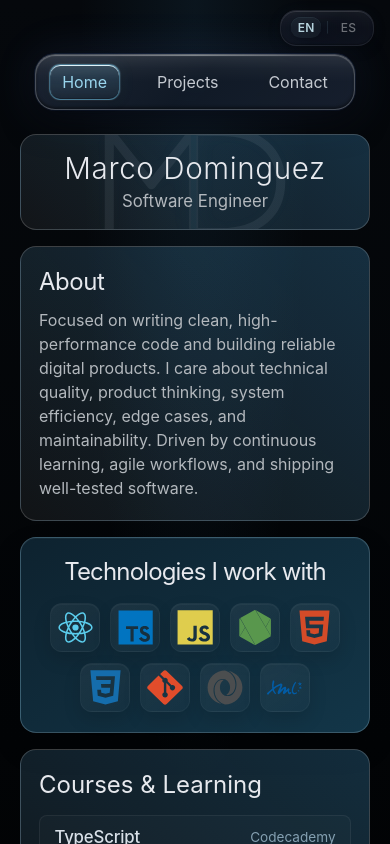
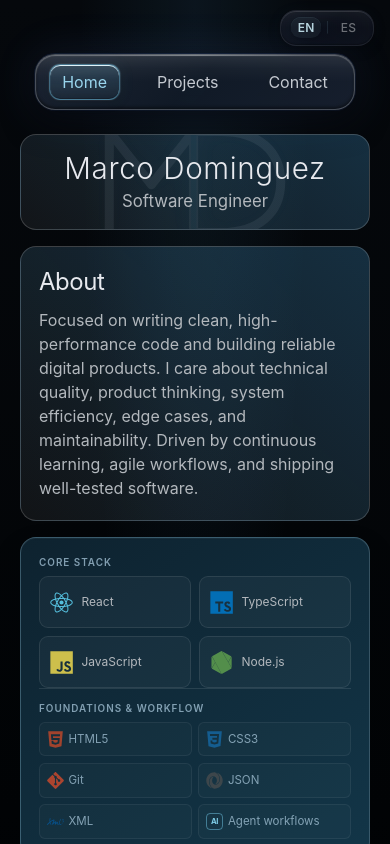
Before and after one commit to Marcodggz/portfolio, a React (Vite) app: page / in a window 390 px wide. Shown: the top 844 px of the page. Built offline with nearby package versions, Linux system fonts and the light colour scheme.

Commit message:
feat(home): improve technology stack hierarchy

```diff
--- a/src/components/home/Skills/Skills.module.css
+++ b/src/components/home/Skills/Skills.module.css
@@ -1,299 +1,124 @@
 .skills {
   display: flex;
-  text-align: center;
   flex-direction: column;
-  gap: 1.25rem;
   height: 100%;
-  padding: 1.25rem;
-
+  padding: 1.15rem;
   color: var(--color-text-primary);
-
-  background: linear-gradient(
-    145deg,
-    rgba(14, 35, 48, 0.98),
-    rgba(20, 58, 78, 0.92)
-  );
+  background: linear-gradient(145deg, rgba(14, 35, 48, 0.98), rgba(20, 58, 78, 0.92));
   border: 1px solid rgba(174, 215, 236, 0.26);
   border-radius: var(--radius-md);
-  box-shadow:
-    inset 0 1px 0 rgba(255, 255, 255, 0.04),
-    0 14px 30px rgba(0, 0, 0, 0.16);
+  box-shadow: inset 0 1px 0 rgba(255, 255, 255, 0.04), 0 14px 30px rgba(0, 0, 0, 0.16);
 }
 
-.skills h2 {
-  max-width: 18rem;
-  font-size: 1.87rem;
-  font-weight: 400;
-  line-height: 1.15;
-  letter-spacing: -0.035em;
+.header { margin-bottom: 0.55rem; }
+
+.eyebrow,
+.supporting > p {
+  margin: 0;
+  color: var(--color-text-meta);
+  font-size: 0.62rem;
+  font-weight: 600;
+  letter-spacing: 0.1em;
+  text-transform: uppercase;
 }
 
-.skills[data-language="es"] h2 {
-  font-size: 1.75rem;
+.coreGrid {
+  display: grid;
+  grid-template-columns: repeat(2, minmax(0, 1fr));
+  gap: 0.5rem;
 }
 
-.skillsIcons {
-  display: grid;
-  grid-template-columns: repeat(3, 1fr);
-  grid-template-rows: repeat(3, 1fr);
-  gap: 0.8rem;
-  padding: 0;
-  max-width: 407px;
-  margin-inline: auto;
-  text-align: center;
+.coreSkill {
+  position: relative;
+  display: flex;
+  align-items: center;
+  gap: 0.55rem;
+  min-height: 2.95rem;
+  padding: 0.5rem 0.6rem;
+  border: 1px solid rgba(255, 255, 255, 0.09);
+  border-radius: 9px;
+  background: rgba(255, 255, 255, 0.035);
+  color: var(--color-text-secondary);
+  font-size: 0.75rem;
+  line-height: 1.2;
+  overflow: hidden;
+  transition: border-color 0.18s ease, background-color 0.18s ease;
 }
 
-/* ── Tablet ≤ 1024px ────────────────────────────────────────────────────── */
-@media (max-width: 1024px) {
-  .skills {
-    /* Remove height: 100% to prevent excessive stretching */
-    height: auto;
-    padding: 1.5rem 1.25rem;
+.coreSkill img {
+  width: 23px;
+  height: 23px;
+  flex: 0 0 auto;
+  opacity: 0.84;
+}
+
+.supporting {
+  margin-top: auto;
+  padding-top: 0.8rem;
+  border-top: 1px solid rgba(255, 255, 255, 0.1);
+}
+
+.supportingList {
+  display: grid;
+  grid-template-columns: repeat(2, minmax(0, 1fr));
+  gap: 0.42rem;
+  margin-top: 0.5rem;
+}
+
+.supportingSkill {
+  position: relative;
+  display: inline-flex;
+  align-items: center;
+  gap: 0.3rem;
+  min-height: 2.15rem;
+  padding: 0.35rem 0.42rem;
+  border: 1px solid rgba(255, 255, 255, 0.06);
+  border-radius: 6px;
+  background: rgba(255, 255, 255, 0.018);
+  color: var(--color-text-meta);
+  font-size: 0.72rem;
+  line-height: 1;
+  overflow: hidden;
+  transition: border-color 0.18s ease, background-color 0.18s ease;
+}
+
+.supportingSkill img {
+  width: 17px;
+  height: 17px;
+  opacity: 0.68;
+}
+
+.skillName {
+  transition: opacity 0.16s ease, transform 0.16s ease;
+}
+
+@media (hover: hover) {
+  .coreSkill:hover,
+  .supportingSkill:hover {
+    border-color: rgba(126, 214, 247, 0.38);
+    background: rgba(114, 197, 230, 0.09);
   }
 
-  .skills h2 {
-    font-size: 1.7rem;
-    margin-bottom: 0.25rem;
-  }
-
-  .skills[data-language="es"] h2 {
-    font-size: 1.6rem;
-  }
 }
 
-.iconSkill {
-  position: relative;
-  display: grid;
-  place-items: center;
-  aspect-ratio: 1;
-  width: 100%;
-  max-width: 118px;
-  padding: 0.5rem;
-  justify-self: center;
-
-  background: linear-gradient(
-    145deg,
-    rgba(255, 255, 255, 0.055),
-    rgba(255, 255, 255, 0.018)
-  );
-  border: 1px solid rgba(255, 255, 255, 0.035);
-  border-radius: 12px;
-  box-shadow:
-    inset 0 1px 0 rgba(255, 255, 255, 0.035),
-    0 8px 18px rgba(0, 0, 0, 0.12);
-
-  transition:
-    transform 0.18s ease,
-    box-shadow 0.2s ease,
-    background-color 0.2s ease,
-    border-color 0.2s ease;
+.aiMark {
+  display: flex;
+  width: 17px;
+  height: 17px;
+  align-items: center;
+  justify-content: center;
+  border: 1px solid rgba(122, 213, 245, 0.45);
+  border-radius: 4px;
+  color: rgba(139, 222, 250, 0.9);
+  font-size: 0.48rem;
+  font-weight: 700;
+  letter-spacing: -0.04em;
+  line-height: 1;
+  box-sizing: border-box;
+  padding-top: 1px;
 }
 
-.iconSkill img {
-  width: 44px;
-  height: 44px;
-  opacity: 0.92;
-  transition:
-    transform 0.18s ease,
-    opacity 0.2s ease;
-}
-
-.iconSkill:hover {
-  transform: translateY(-2px);
-  background: rgba(255, 255, 255, 0.065);
-  border-color: rgba(154, 211, 239, 0.2);
-  box-shadow:
-    inset 0 1px 0 rgba(255, 255, 255, 0.05),
-    0 10px 22px rgba(0, 0, 0, 0.18);
-  z-index: 3;
-}
-
-.iconSkill:hover img {
-  opacity: 1;
-  transform: scale(1.05);
-}
-
-.caption {
-  position: absolute;
-  top: calc(100% + 5px);
-  left: 50%;
-  z-index: 4;
-
-  padding: 3px 8px;
-  border: 1px solid rgba(255, 255, 255, 0.08);
-  border-radius: 6px;
-
-  background: rgba(10, 18, 24, 0.96);
-  color: var(--color-text-primary);
-  box-shadow: 0 5px 12px rgba(0, 0, 0, 0.3);
-
-  font-size: 0.66rem;
-  line-height: 1.35;
-  letter-spacing: 0.02em;
-  white-space: nowrap;
-
-  opacity: 0;
-  visibility: hidden;
-  pointer-events: none;
-  transform: translateX(-50%) translateY(-3px);
-  transition:
-    opacity 0.16s ease,
-    transform 0.16s ease,
-    visibility 0.16s ease;
-}
-
-.iconSkill:hover .caption {
-  opacity: 1;
-  visibility: visible;
-  transform: translateX(-50%) translateY(0);
-}
-
-@media (prefers-reduced-motion: reduce) {
-  .iconSkill,
-  .caption {
-    transition: none;
-  }
-
-  .iconSkill:hover {
-    transform: none;
-  }
-
-  .iconSkill:hover .caption {
-    transform: translateX(-50%);
-  }
-}
-
-/* ── Tablet portrait 601px–1024px ───────────────────────────────────────── */
-@media (min-width: 601px) and (max-width: 1024px) {
-  .skills h2 {
-    width: 100%;
-    max-width: none;
-    margin-inline: auto;
-    font-size: 1.95rem;
-    line-height: 1.15;
-    white-space: nowrap;
-    text-align: center;
-  }
-
-  .skills[data-language="es"] h2 {
-    font-size: 1.85rem;
-  }
-
-  .skillsIcons {
-    grid-template-columns: repeat(10, minmax(0, 1fr));
-    grid-template-rows: repeat(2, auto);
-    gap: 0.75rem;
-    max-width: 100%;
-  }
-
-  .iconSkill {
-    grid-column: span 2;
-    max-width: none;
-    padding: 0.65rem;
-  }
-
-  .iconSkill:nth-child(6) {
-    grid-column: 2 / span 2;
-    grid-row: 2;
-  }
-
-  .iconSkill:nth-child(7) {
-    grid-column: 4 / span 2;
-    grid-row: 2;
-  }
-
-  .iconSkill:nth-child(8) {
-    grid-column: 6 / span 2;
-    grid-row: 2;
-  }
-
-  .iconSkill:nth-child(9) {
-    grid-column: 8 / span 2;
-    grid-row: 2;
-  }
-
-  .iconSkill img {
-    width: 44px;
-    height: 44px;
-  }
-}
-
-/* ── Mobile ≤ 600px ──────────────────────────────────────────────────────── */
-@media (max-width: 600px) {
-  .skills {
-    gap: 0.85rem;
-    padding: 20px 18px;
-  }
-
-  .skills h2 {
-    width: 100%;
-    margin-inline: auto;
-    font-size: 1.5rem;
-    text-align: center;
-  }
-
-  .skills[data-language="es"] h2 {
-    font-size: 1.4rem;
-  }
-
-  .skillsIcons {
-    grid-template-columns: repeat(10, minmax(0, 1fr));
-    grid-template-rows: repeat(2, auto);
-    gap: 0.65rem;
-    max-width: 100%;
-  }
-
-  .iconSkill {
-    grid-column: span 2;
-    max-width: none;
-    padding: clamp(0.35rem, 1.6vw, 0.6rem);
-  }
-
-  .iconSkill:nth-child(6) {
-    grid-column: 2 / span 2;
-    grid-row: 2;
-  }
-
-  .iconSkill:nth-child(7) {
-    grid-column: 4 / span 2;
-    grid-row: 2;
-  }
-
-  .iconSkill:nth-child(8) {
-    grid-column: 6 / span 2;
-    grid-row: 2;
-  }
-
-  .iconSkill:nth-child(9) {
-    grid-column: 8 / span 2;
-    grid-row: 2;
-  }
-
-  .iconSkill img {
-    width: clamp(31px, 9vw, 38px);
-    height: clamp(31px, 9vw, 38px);
-  }
-}
-
-/* ── Narrow mobile ≤ 375px ───────────────────────────────────────────────── */
-@media (max-width: 375px) {
-  .skills {
-    padding: 18px 16px;
-  }
-
-  .skills h2 {
-    font-size: 1.4rem;
-  }
-
-  .skills[data-language="es"] h2 {
-    font-size: 1.3rem;
-  }
-
-  .skillsIcons {
-    gap: 0.5rem;
-  }
-
-  .iconSkill {
-    padding: clamp(0.35rem, 1.6vw, 0.6rem);
-  }
-}
+@media (max-width: 1024px) { .skills { height: auto; padding: 1.25rem; } }
+@media (max-width: 600px) { .skills { padding: 18px; } .coreSkill { min-height: 3.25rem; } }
+@media (max-width: 375px) { .skills { padding: 16px; } .coreSkill { font-size: 0.7rem; } }
+@media (prefers-reduced-motion: reduce) { .coreSkill, .supportingSkill, .skillName { transition: none; } }
--- a/src/components/home/Skills/Skills.tsx
+++ b/src/components/home/Skills/Skills.tsx
@@ -7,28 +7,41 @@ import styles from "./Skills.module.css";
 const Skills: React.FC = () => {
   const { language } = useLanguage();
   const t = translations[language].home;
+  const coreSkills = skills.slice(0, 4);
+  const supportingSkills = [
+    ...skills.slice(4).map((skill) => ({ ...skill, kind: "icon" as const })),
+    { name: "agent-workflows", label: t.agentWorkflowsHeading, kind: "ai" as const },
+  ];
 
   return (
-    <section
-      className={styles.skills}
-      data-language={language}
-      aria-labelledby="skills-heading"
-    >
-      <h2 id="skills-heading">{t.technologiesHeading}</h2>
-      <div className={styles.skillsIcons}>
-        {skills.map((skill) => (
-          <div
-            key={skill.name}
-            className={styles.iconSkill}
-            role="img"
-            aria-label={skill.label}
-          >
+    <section className={styles.skills} aria-labelledby="stack-heading">
+      <div className={styles.header}>
+        <h2 id="stack-heading" className={styles.eyebrow}>{t.coreStack}</h2>
+      </div>
+
+      <div className={styles.coreGrid}>
+        {coreSkills.map((skill) => (
+          <div key={skill.name} className={styles.coreSkill}>
             <img src={skill.icon} alt="" aria-hidden="true" />
-            <span className={styles.caption} aria-hidden="true">
-              {skill.label}
-            </span>
+            <span className={styles.skillName}>{skill.label}</span>
           </div>
         ))}
+      </div>
+
+      <div className={styles.supporting}>
+        <p>{t.workflowFoundations}</p>
+        <div className={styles.supportingList}>
+          {supportingSkills.map((skill) => (
+            <span key={skill.name} className={styles.supportingSkill}>
+              {skill.kind === "icon" ? (
+                <img src={skill.icon} alt="" aria-hidden="true" />
+              ) : (
+                <span className={styles.aiMark} aria-hidden="true">AI</span>
+              )}
+              <span className={styles.skillName}>{skill.label}</span>
+            </span>
+          ))}
+        </div>
       </div>
     </section>
   );
--- a/src/data/translations.ts
+++ b/src/data/translations.ts
@@ -32,6 +32,9 @@ export const translations = {
       softwareEngineer: 'Software Engineer',
       technologiesHeading: 'Technologies I work with',
       visionFirst: 'Envision it',
+      coreStack: 'Core stack',
+      workflowFoundations: 'Foundations & workflow',
+      agentWorkflowsHeading: 'Agent workflows',
       visionSecond: 'Build it',
       certificationsHeading: 'Courses & Learning',
       inProgress: 'In progress',
@@ -125,6 +128,9 @@ export const translations = {
       softwareEngineer: 'Desarrollador de Software',
       technologiesHeading: 'Tecnologías con las que trabajo',
       visionFirst: 'Imagínalo',
+      coreStack: 'Stack principal',
+      workflowFoundations: 'Fundamentos y flujo de trabajo',
+      agentWorkflowsHeading: 'Flujos con agentes',
       visionSecond: 'Créalo',
       certificationsHeading: 'Cursos y Formación',
       inProgress: 'En curso',
```
